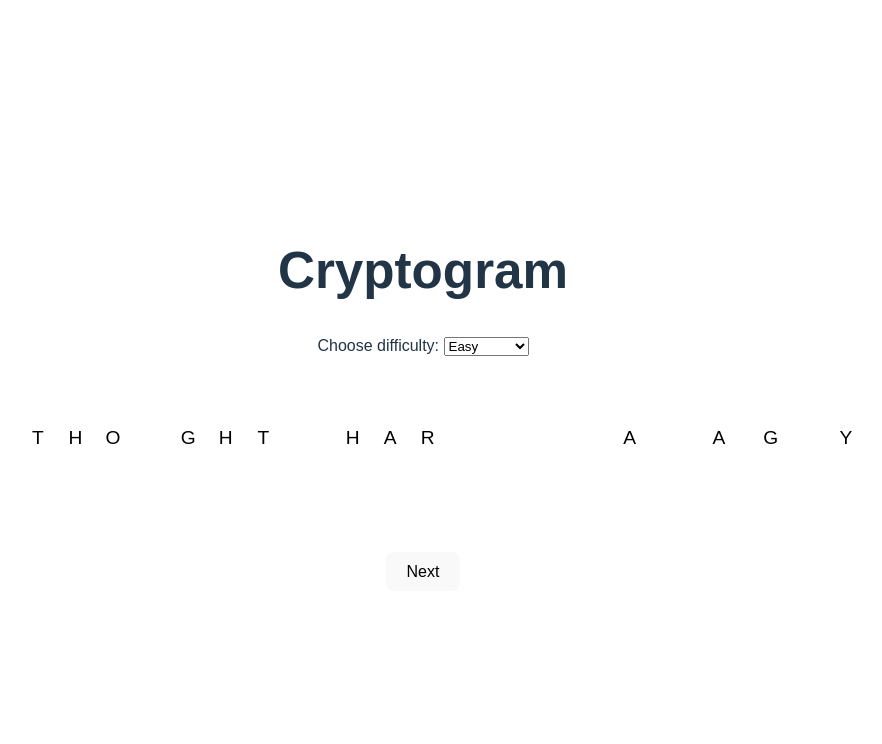
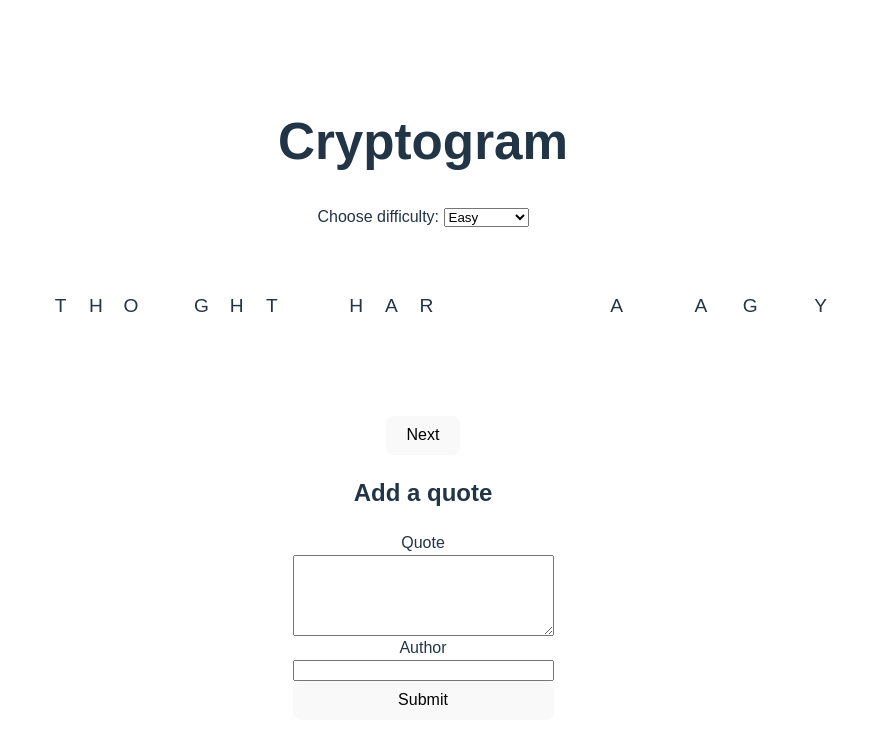
Before and after one commit to belsabbagh/cryptogram-clone, a Svelte app: page / in a window 1280 px wide. Shown: the top 744 px of the page, without its empty margins (217-1099 px from the left). Built offline with nearby package versions, Linux system fonts and the light colour scheme.

Commit message:
added an add quote

```diff
--- a/src/App.svelte
+++ b/src/App.svelte
@@ -23,6 +23,15 @@
     function setDifficultyAction(e) {
         puzzle = makePuzzle(getRandomQuote(), difficulties[e.target.value]);
     }
+
+    function submitQuote(e) {
+        e.preventDefault();
+        const text = e.target.quote.value;
+        const author = e.target.author.value;
+        quotes.push({ text, author });
+
+        e.target.reset();
+    }
 </script>
 
 <main>
@@ -38,7 +47,23 @@
         <Puzzle {puzzle} />
     </div>
     <button class="next" on:click={makePuzzleAction}>Next</button>
+    <div>
+        <h2>Add a quote</h2>
+        <form on:submit={submitQuote}>
+            <label for="quote">Quote</label>
+            <textarea name="quote" id="quote" cols="30" rows="5" />
+            <label for="author">Author</label>
+            <input type="text" name="author" id="author" />
+            <button type="submit">Submit</button>
+        </form>
+    </div>
 </main>
 
 <style>
+    form {
+        display: flex;
+        flex-direction: column;
+        max-width: fit-content;
+        margin: auto;
+    }
 </style>
--- a/src/assets/quotes.json
+++ b/src/assets/quotes.json
@@ -23,6 +23,10 @@
         {
             "text": "The only way to show you I'm a good cop is to show you I'm a good cop",
             "author": "Angela Lopez"
+        },
+        {
+            "text": "I would shut that down so fast",
+            "author": "Celina Juarez"
         }
     ]
 }
--- a/src/lib/Puzzle.svelte
+++ b/src/lib/Puzzle.svelte
@@ -83,6 +83,7 @@
             {#each word as char}
                 <span class="char">
                     {#if isValidInput(char)}
+                        {#if charIsHidden(char, puzzle)}
                             <input
                                 name={char}
                                 id={char + Math.random()}
@@ -93,15 +94,18 @@
                                 maxlength="1"
                                 readonly={!charIsHidden(char, puzzle)}
                             />
-                        {#if charIsHidden(char, puzzle)}
-                            <div class="key">
+                            <span class="key">
                                 {puzzle.charMap[char]}
+                            </span>
+                        {:else}
+                            <div class="solved-char">
+                                {char}
                             </div>
                         {/if}
                     {:else}
-                        <div class="special-char">
+                        <span class="special-char">
                             {char}
-                        </div>
+                        </span>
                     {/if}
                 </span>
             {/each}
@@ -116,38 +120,57 @@
         display: inline-block;
         vertical-align: top;
     }
-    span .whitespace {
+
+    .whitespace {
         margin: 0 0.3rem 0 0.3rem;
     }
+
     input {
-        inherits: none;
         background-color: transparent;
         border: none;
         border-bottom: 1px solid white;
         font-size: larger;
         text-align: center;
-        width: 1.5rem;
-        margin: 0.3rem;
+        width: 1.6rem;
+        margin: 0 0.3rem 0 0.3rem;
+        display: inline-block;
+        vertical-align: top;
+        line-height: 1.6rem;
+        padding: 0;
+    }
+
+    .solved-char {
+        border: none;
+        border-bottom: 1px solid white;
+        font-size: larger;
+        text-align: center;
+        width: 1.6rem;
+        margin: 0 0.3rem 0 0.3rem;
+        vertical-align: top;
+        line-height: 1.6rem;
+        padding: 0;
     }
 
     input:focus {
         outline: none;
         border-bottom: 1px solid #aa0000;
     }
-    .quote {
-        display: inline;
-    }
+
     .key {
+        display: block;
         color: rgba(255, 255, 255, 0.35);
     }
+
     .author {
         padding: 0.5rem 0 0.5rem 0;
         text-align: end;
         color: rgba(255, 255, 255, 0.35);
     }
+
     .special-char {
         margin: 0.3rem;
     }
+
     #status {
         margin-bottom: 2rem;
         font-family: "Segoe UI", Tahoma, Geneva, Verdana, sans-serif;
--- a/src/lib/puzzleMaker.js
+++ b/src/lib/puzzleMaker.js
@@ -15,8 +15,14 @@ function _hideChars(uniqueChars, difficultyPercent) {
     }
     return chars
 }
-function _makeAnswer(text) {
-    return text.toUpperCase().replace(/[^a-zA-Z]/g, "");
+function _makeAnswerKey(text, hiddenChars) {
+    let key = ""
+    for (const i of text) {
+        if (hiddenChars.indexOf(i) !== -1) {
+            key += i
+        }
+    }
+    return key
 }
 export function makePuzzle(quote, difficultyPercent = 0.7) {
     let text = quote.text.toUpperCase()
@@ -24,9 +30,9 @@ export function makePuzzle(quote, difficultyPercent = 0.7) {
     const hiddenChars = _hideChars(uniqueChars, difficultyPercent);
     return {
         hiddenChars,
+        answerKey: _makeAnswerKey(text, hiddenChars),
         words: text.split(" "),
         charMap: _createCharMap(uniqueChars),
-        answerKey: _makeAnswer(text),
         author: quote.author
     }
 }
```
Lines whose indentation alone changed are shown as unchanged.
